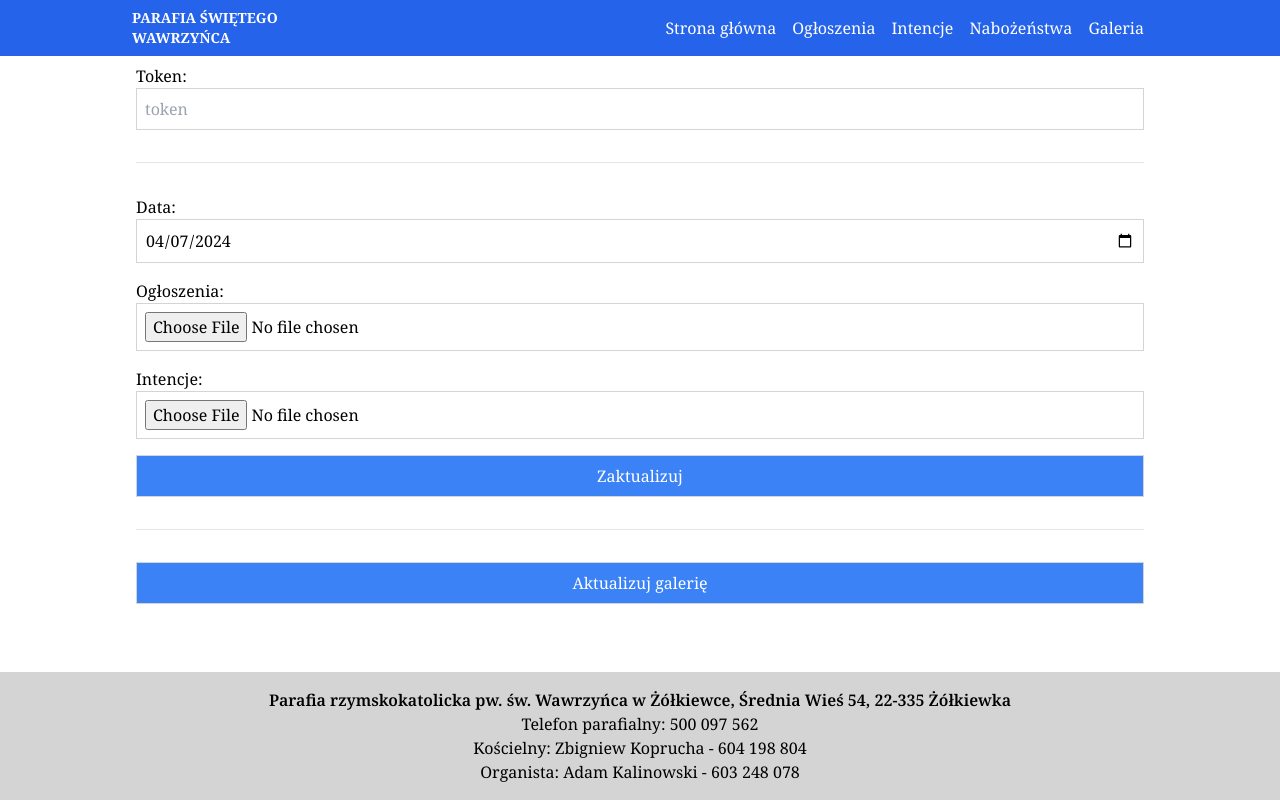
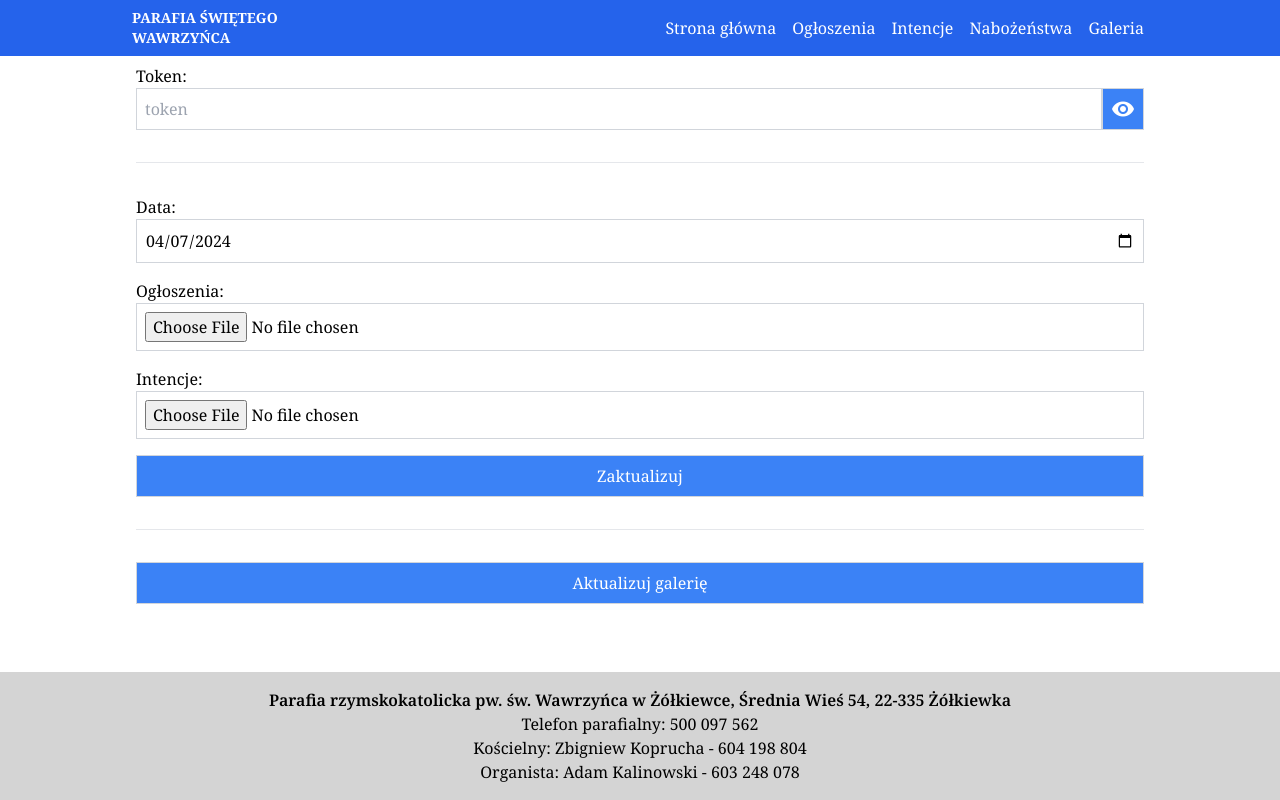
Before and after one commit to parafia-zolkiewka/strona-test, an Angular app: page /admin in a window 1280 px wide. Built offline with nearby package versions, Linux system fonts and the light colour scheme.

Commit message:
show hide token button

```diff
--- a/src/app/admin-panel/admin-panel.component.html
+++ b/src/app/admin-panel/admin-panel.component.html
@@ -1,7 +1,21 @@
 <div class="flex flex-col gap-4">
   <label for="token">
     Token:
-    <input id="token" placeholder="token" [(ngModel)]="apiKey" />
+    <div class="flex">
+      <input
+        id="token"
+        placeholder="token"
+        [(ngModel)]="apiKey"
+        [type]="inputType"
+      />
+      <button (click)="toggleInputType()" class="flex">
+        @if(inputType==='password'){
+        <mat-icon fontIcon="visibility"></mat-icon>
+        }@else {
+        <mat-icon fontIcon="visibility_off"></mat-icon>
+        }
+      </button>
+    </div>
   </label>
   <hr class="my-4" />
   <label for="date">
--- a/src/app/admin-panel/admin-panel.component.ts
+++ b/src/app/admin-panel/admin-panel.component.ts
@@ -1,6 +1,7 @@
 import { HttpClient } from '@angular/common/http';
 import { Component, OnInit, inject } from '@angular/core';
 import { FormsModule } from '@angular/forms';
+import { MatIconModule } from '@angular/material/icon';
 import dayjs from 'dayjs';
 import { firstValueFrom } from 'rxjs';
 import { NotificationService } from '../notification.service';
@@ -14,7 +15,7 @@ function salt() {
 @Component({
   selector: 'app-admin-panel',
   standalone: true,
-  imports: [FormsModule],
+  imports: [FormsModule, MatIconModule],
   templateUrl: './admin-panel.component.html',
   styleUrl: './admin-panel.component.css',
 })
@@ -24,16 +25,25 @@ export class AdminPanelComponent implements OnInit {
   private httpClient = inject(HttpClient);
   private notification = inject(NotificationService);
 
-  owner = 'parafia-zolkiewka';
-  repo = 'parafia-zolkiewka.github.io';
-  branch = 'master';
+  private readonly owner = 'parafia-zolkiewka';
+  private readonly repo = 'parafia-zolkiewka.github.io';
+  private readonly branch = 'master';
 
   public apiKey: string = '';
   public date: string = '';
+  public inputType: 'text' | 'password' = 'password';
 
   ngOnInit(): void {
     this.apiKey = localStorage.getItem(TOKEN_STORAGE_KEY) || '';
     this.date = dayjs().endOf('week').format('YYYY-MM-DD');
+  }
+
+  toggleInputType() {
+    if (this.inputType === 'password') {
+      this.inputType = 'text';
+    } else {
+      this.inputType = 'password';
+    }
   }
 
   private saveTokenToStorage(token: string) {
```
